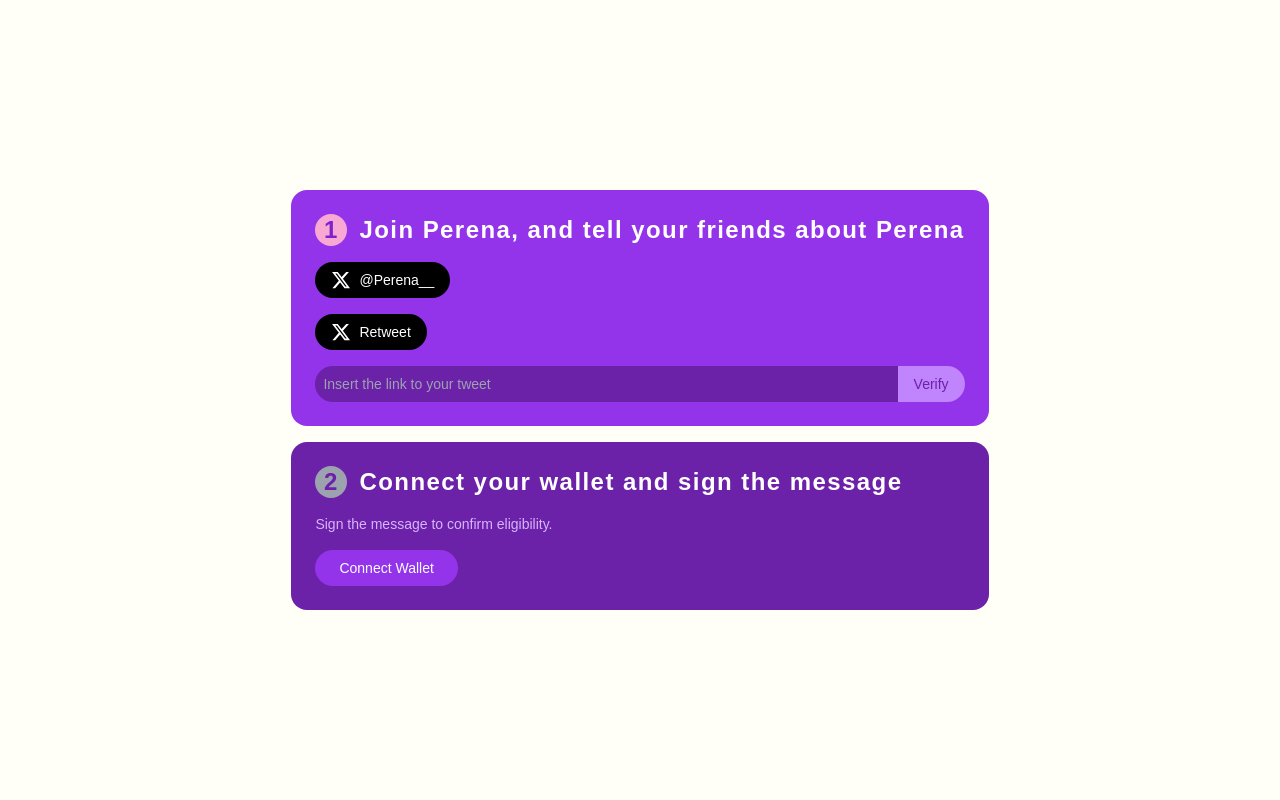
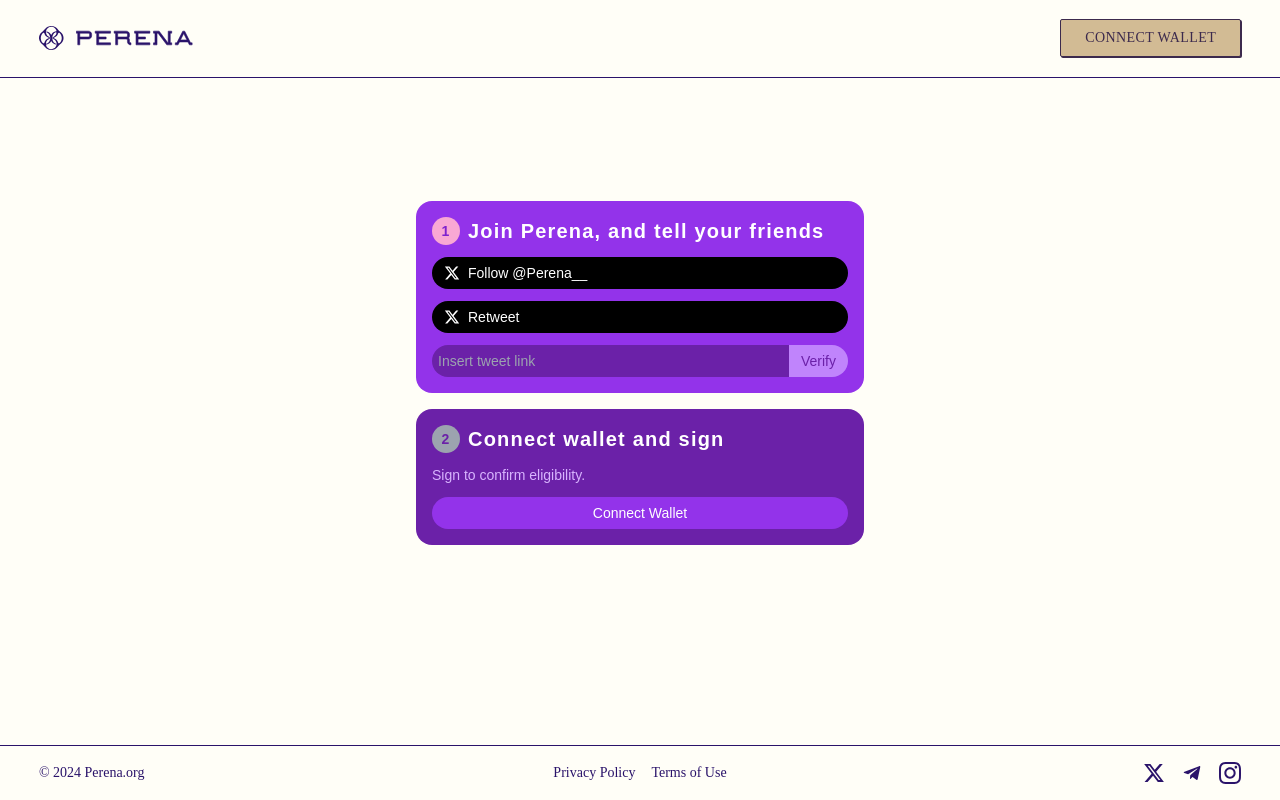
Before and after one commit to JhiNResH/perena-waitlist, a React (Vite) app: page /registration in a window 1280 px wide. Built offline with nearby package versions, Linux system fonts and the light colour scheme; a web font is replaced by a local one.

Commit message:
registrationScreen

```diff
--- a/src/components/Waitlist/Registration.tsx
+++ b/src/components/Waitlist/Registration.tsx
@@ -1,5 +1,7 @@
 import { useEffect, useState } from 'react';
 import { motion, useAnimation } from 'framer-motion';
+import Header from '../Header';
+import Footer from '../Footer';
 
 const Registration = () => {
   const [tweetLink, setTweetLink] = useState('');
@@ -22,80 +24,81 @@
   };
 
   const handlePost = () => {
-    // 這裡添加發推文的邏輯
-    window.open('https://twitter.com/intent/tweet?text=Your%20promo%20text%20here', '_blank');
+    window.open('https://x.com/Perena__/status/1825972230401974627', '_blank');
   };
 
   const handleVerify = () => {
-    // 這裡添加驗證推文的邏輯
     console.log('Verifying tweet:', tweetLink);
   };
 
   const handleConnectWallet = () => {
-    // 這裡添加連接錢包的邏輯
     console.log('Connecting wallet');
   };
 
   return (
+    <div className="flex flex-col h-screen bg-brand-cream overflow-hidden">
+      <Header />
+      <main className="flex-grow flex justify-center items-center px-4 py-[var(--80px)]">
         <motion.div
-      className="flex justify-center items-center min-h-screen bg-brand-cream"
+          className="w-full max-w-md"
           initial={{ opacity: 0 }}
           animate={{ opacity: 1 }}
-      transition={{ duration: 1.5 }}
         >
           <motion.form
             initial={{ y: 50, opacity: 0 }}
             animate={{ y: 0, opacity: 1 }}
             transition={{ delay: 0.5, duration: 0.8 }}
+            className="space-y-4"
           >
-        <div className="bg-purple-600 p-6 rounded-2xl mb-4">
-          <h2 className="text-2xl font-bold mb-4 text-white flex items-center">
-            <span className="bg-pink-300 text-purple-700 rounded-full w-8 h-8 flex items-center justify-center mr-3">1</span>
-            Join Perena, and tell your friends about Perena
+            <div className="bg-purple-600 p-4 rounded-2xl">
+              <h2 className="text-xl font-bold mb-3 text-white flex items-center">
+                <span className="bg-pink-300 text-purple-700 rounded-full w-7 h-7 flex items-center justify-center mr-2 text-sm">1</span>
+                Join Perena, and tell your friends
               </h2>
-          <div className="mb-4">
-            <button onClick={handleFollowX} className="bg-black text-white px-4 py-2 rounded-full flex items-center">
-              <svg className="w-5 h-5 mr-2" fill="currentColor" viewBox="0 0 24 24" aria-hidden="true">
+              <div className="space-y-3">
+                <button onClick={handleFollowX} className="bg-black text-white px-3 py-1.5 rounded-full flex items-center text-sm w-full">
+                  <svg className="w-4 h-4 mr-2" fill="currentColor" viewBox="0 0 24 24" aria-hidden="true">
                     <path d="M18.244 2.25h3.308l-7.227 8.26 8.502 11.24H16.17l-5.214-6.817L4.99 21.75H1.68l7.73-8.835L1.254 2.25H8.08l4.713 6.231zm-1.161 17.52h1.833L7.084 4.126H5.117z" />
                   </svg>
-              @Perena__
+                  Follow @Perena__
                 </button>
-          </div>
-          <div className="mb-4">
-            <button onClick={handlePost} className="bg-black text-white px-4 py-2 rounded-full flex items-center">
-              <svg className="w-5 h-5 mr-2" fill="currentColor" viewBox="0 0 24 24" aria-hidden="true">
+                <button onClick={handlePost} className="bg-black text-white px-3 py-1.5 rounded-full flex items-center text-sm w-full">
+                  <svg className="w-4 h-4 mr-2" fill="currentColor" viewBox="0 0 24 24" aria-hidden="true">
                     <path d="M18.244 2.25h3.308l-7.227 8.26 8.502 11.24H16.17l-5.214-6.817L4.99 21.75H1.68l7.73-8.835L1.254 2.25H8.08l4.713 6.231zm-1.161 17.52h1.833L7.084 4.126H5.117z" />
                   </svg>
                   Retweet
                 </button>
-          </div>
                 <div className="flex items-center">
                   <input
                     type="text"
                     value={tweetLink}
                     onChange={(e) => setTweetLink(e.target.value)}
-              placeholder="Insert the link to your tweet"
-              className="flex-grow p-2 rounded-l-full bg-purple-800 text-white"
+                    placeholder="Insert tweet link"
+                    className="flex-grow p-1.5 rounded-l-full bg-purple-800 text-white text-sm"
                   />
-            <button onClick={handleVerify} className="bg-purple-400 text-purple-800 px-4 py-2 rounded-r-full">
+                  <button onClick={handleVerify} className="bg-purple-400 text-purple-800 px-3 py-1.5 rounded-r-full text-sm">
                     Verify
                   </button>
                 </div>
               </div>
-        <div className="bg-purple-800 p-6 rounded-2xl">
-          <h2 className="text-2xl font-bold mb-4 text-white flex items-center">
-            <span className="bg-gray-400 text-purple-800 rounded-full w-8 h-8 flex items-center justify-center mr-3">2</span>
-            Connect your wallet and sign the message
+            </div>
+            <div className="bg-purple-800 p-4 rounded-2xl">
+              <h2 className="text-xl font-bold mb-3 text-white flex items-center">
+                <span className="bg-gray-400 text-purple-800 rounded-full w-7 h-7 flex items-center justify-center mr-2 text-sm">2</span>
+                Connect wallet and sign
               </h2>
-          <p className="text-purple-300 mb-4">
-            Sign the message to confirm eligibility.
+              <p className="text-purple-300 mb-3 text-sm">
+                Sign to confirm eligibility.
               </p>
-          <button onClick={handleConnectWallet} className="bg-purple-600 text-white px-6 py-2 rounded-full">
+              <button onClick={handleConnectWallet} className="bg-purple-600 text-white px-4 py-1.5 rounded-full text-sm w-full">
                 Connect Wallet
               </button>
             </div>
           </motion.form>
         </motion.div>
+      </main>
+      <Footer />
+    </div>
   );
 };
 
--- a/src/global.css
+++ b/src/global.css
@@ -1707,36 +1707,3 @@
 .wallet-adapter-dropdown-list-item:hover {
   background-color: rgba(60, 42, 77, 0.1) !important;
 }
-
-@keyframes wind {
-    0% {
-        background-position: 0 0;
-    }
-    100% {
-        background-position: 100% 0;
-    }
-}
-
-.grass-background {
-    position: relative;
-    overflow: hidden;
-}
-
-.grass-background::before {
-    content: '';
-    position: absolute;
-    top: 0;
-    left: 0;
-    right: 0;
-    bottom: 0;
-    background-image: url('/path-to-your-grass-texture.png');
-    background-size: 200% 100%;
-    opacity: 0;
-    transition: opacity 0.3s ease-in-out;
-    pointer-events: none;
-}
-
-.grass-background:hover::before {
-    opacity: 0.2;
-    animation: wind 10s linear infinite;
-}
```
Lines whose indentation alone changed are shown as unchanged.
